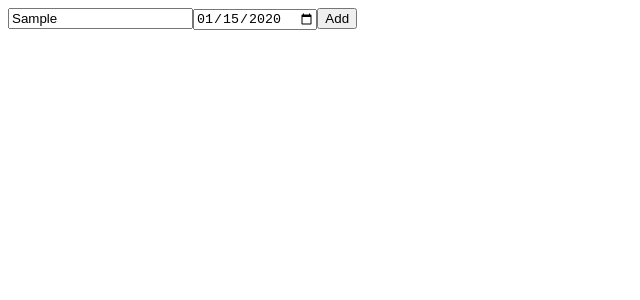
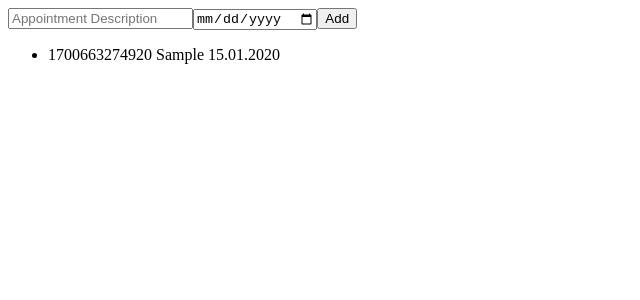
Before and after one commit to anandhureji/angular_tutorial, an Angular app: page / in a window 1280 px wide. Both pictures are taken after typing "Sample", "2020-01-15" into the empty fields and a click on the button "Add". Shown: the top 300 px of the page, without its empty margins (0-640 px from the left). Built offline with nearby package versions, Linux system fonts and the light colour scheme.

Commit message:
Added two way data binding using ngModel and used ngFor for iteration

```diff
--- a/src/app/appointment-list/appointment-list.component.html
+++ b/src/app/appointment-list/appointment-list.component.html
@@ -5,3 +5,13 @@
 
 
 </div>
+
+<ul>
+    <li *ngFor="let appointment of appointments">
+        {{appointment.id}}
+        {{appointment.title}}
+        {{appointment.date | date:'dd.MM.yyyy'}}
+
+
+    </li>
+</ul>
--- a/src/app/appointment-list/appointment-list.component.ts
+++ b/src/app/appointment-list/appointment-list.component.ts
@@ -11,11 +11,22 @@
   newAppointmentTitle : string = "";
   newAppointmentDate : Date = new Date();
 
-  appointment : Appointment[] = []
+  appointments : Appointment[] = []
 
   addAppointment(){
-    console.log("button triggered")
-    alert(this.newAppointmentDate+" "+this.newAppointmentTitle)
+    if(this.newAppointmentTitle.trim().length && this.newAppointmentDate){
+      let newAppointmentDate : Appointment = {
+        id:Date.now(),
+        title:this.newAppointmentTitle,
+        date:this.newAppointmentDate
+      }
+
+      this.appointments.push(newAppointmentDate)
+
+      this.newAppointmentDate= new Date();
+      this.newAppointmentTitle = "";
+    }
+
   }
 
 }
```
